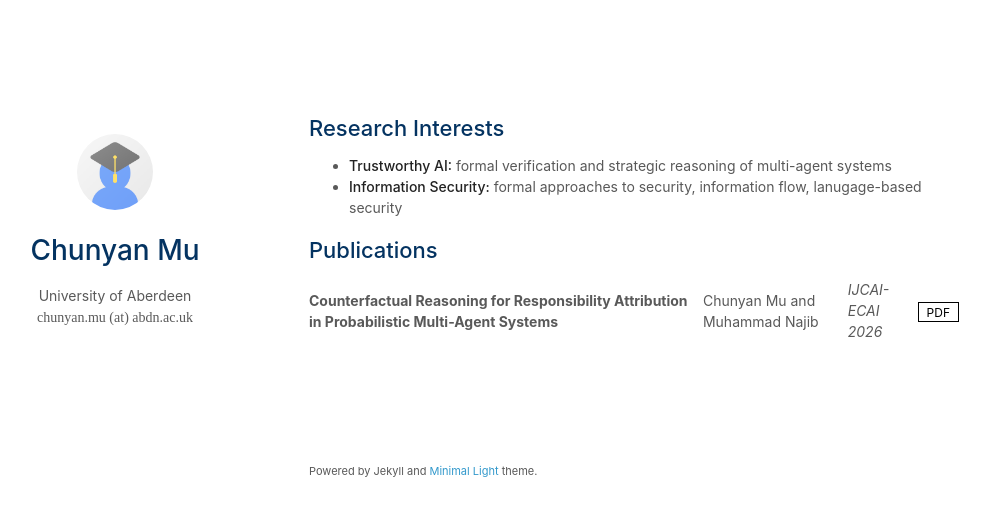
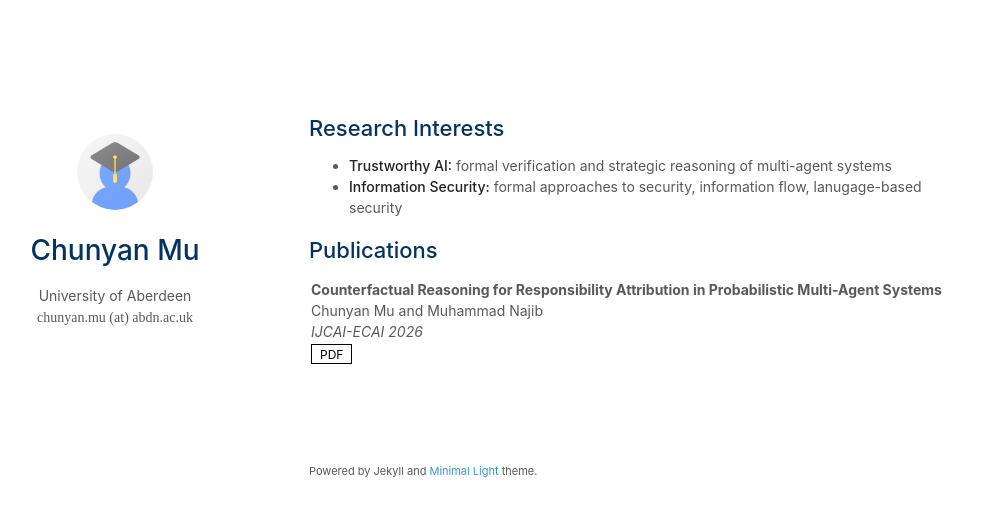
Before and after one commit to cmu777/cmu777.github.io, a Jekyll site: the page built from index.md, in a window 1280 px wide. Shown: the top 516 px of the page, without its empty margins (161-1151 px from the left). Built offline with Jekyll 4.4.1, drawn with Linux system fonts in a browser that asks for light colours; a style sheet for code colours, icons or effects is not loaded.

Commit message:
Adjust padding and fix HTML in publications section
Updated padding in publication layout and fixed HTML structure.

```diff
--- a/_includes/publications.md
+++ b/_includes/publications.md
@@ -15,7 +15,7 @@
     {% endif %}
     {% endif %}
   </div>-->
- <!-- <div class="col-sm-9" style="position: relative;padding-right: 15px;padding-left: 20px;">-->
+ <div class="col-sm-9" style="position: relative;padding-right: 2px;padding-left: 2px;">
       <div class="title">{{ link.title }}</div>
       <div class="author">{{ link.authors }}</div>
       <div class="periodical"><em>{{ link.conference }}</em>
@@ -41,7 +41,7 @@
       {% endif %}
     </div>
   </div>
-<!--</div>-->
+</div>
 </li>
 <br>
 
```
